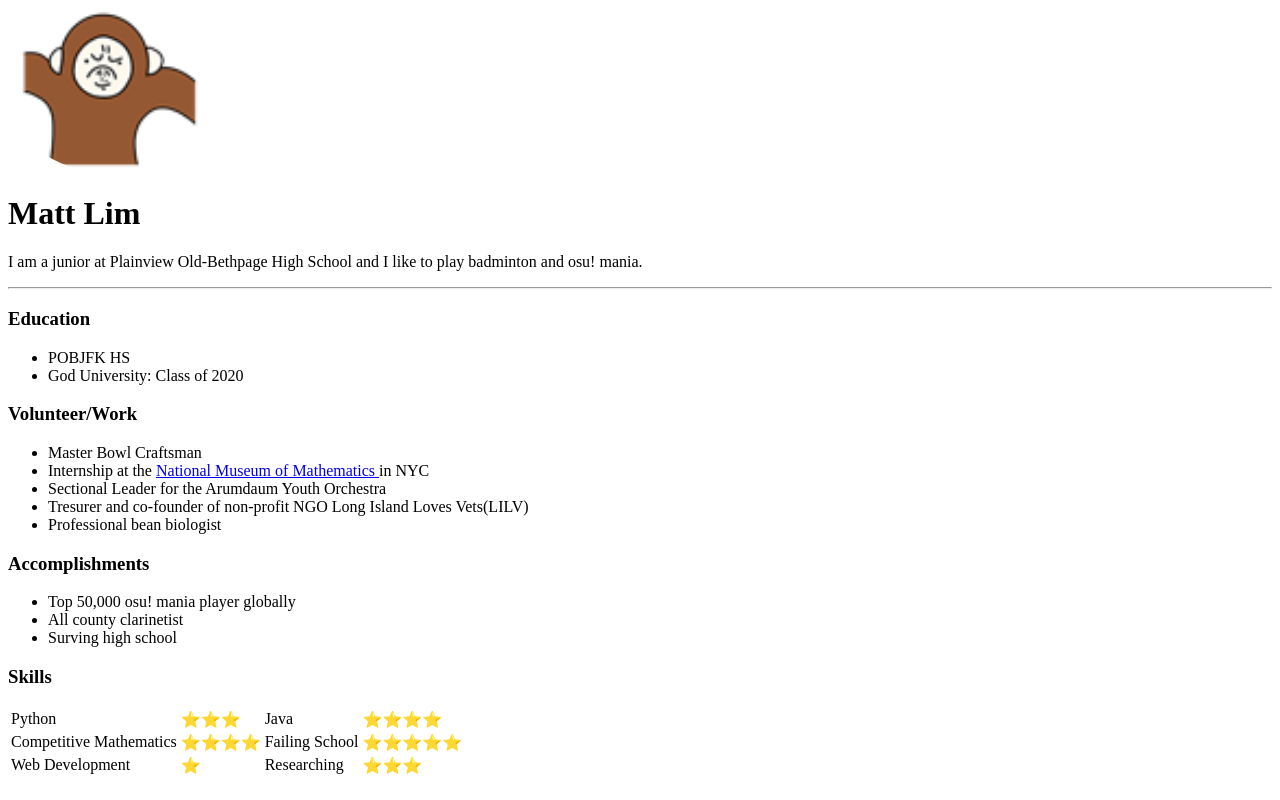
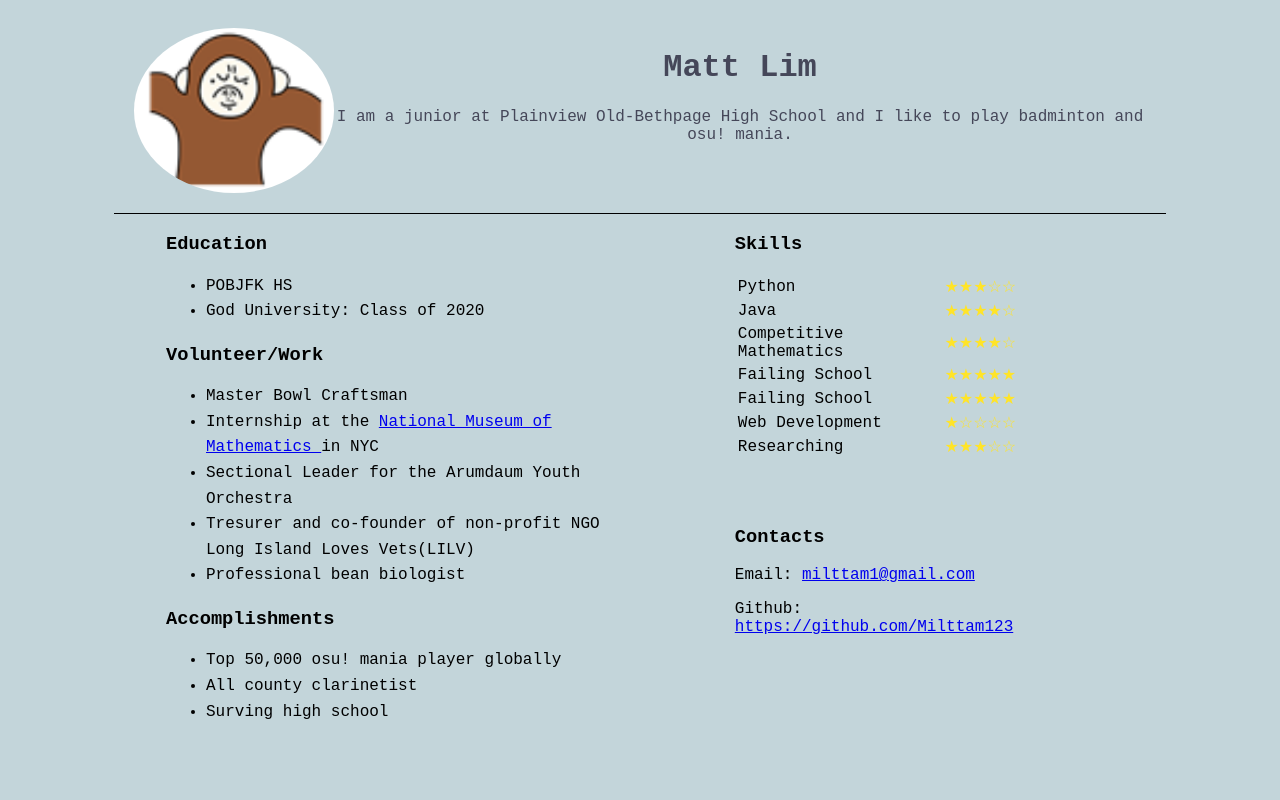
Before and after one commit to Milttam123/limbic2, a plain HTML site: page index.html in a window 1280 px wide. Drawn offline with Linux system fonts and the light colour scheme.

Commit message:
Add files via upload

```diff
--- a/index.html
+++ b/index.html
@@ -3,17 +3,19 @@
   <meta charset="UTF-8">
   <meta name="viewport" content="width=device-width, initial-scale=1.0">
   <meta http-equiv="X-UA-Compatible" content="ie=edge">
+  <link rel="stylesheet" href="styles.css">
   <title>Matt Lim is the best</title>
 </head>
   <body>
-    <header>
-      <img style="border-radius:100%; width: 200px;" src="sitepic.png" alt="A very handsome man">
+    <div class="head">
+      <img src="sitepic.png" alt="A very handsome man">
       <h1>Matt Lim</h1>
       <p>I am a junior at Plainview Old-Bethpage High School and I like to play badminton and osu! mania.</p>
-      <hr>
-    </header>
+    </div>
     <main>
 
+      <div class="sub">
+      <div class='subc'>
       <h3>Education</h3>
       <ul>
         <li>POBJFK HS</li>
@@ -35,26 +37,50 @@
         <li>All county clarinetist</li>
         <li>Surving high school</li>
       </ul>
+      </div>
+
+      <div class="subc">
+      <div class="tbl">
 
       <h3>Skills</h3>
       <table>
         <tr>
           <td>Python</td>
-          <td>⭐⭐⭐</td>
+          <td class="st">★★★☆☆</td>
+        </tr>
+        <tr>
           <td>Java</td>
-          <td>⭐⭐⭐⭐</td>
+          <td class="st">★★★★☆</td>
         </tr>
         <tr>
           <td>Competitive Mathematics</td>
-          <td>⭐⭐⭐⭐</td>
+          <td class="st">★★★★☆</td>
+        </tr>
+        <tr>
           <td>Failing School</td>
-          <td>⭐⭐⭐⭐⭐</td>
+          <td class="st">★★★★★</td>
         </tr>
+        <tr>
+          <td>Failing School</td>
+          <td class="st">★★★★★</td>
+        </tr>
+        <tr>
           <td>Web Development</td>
-          <td>⭐</td>
+          <td class="st">★☆☆☆☆</td>
+        </tr>
+        <tr>
           <td>Researching</td>
-          <td>⭐⭐⭐</td>
+          <td class="st">★★★☆☆</td>
+        </tr>
       </table>
+      </div>
+      <div class="cont">
+        <h3>Contacts</h3>
+        <p>Email: <a href="mailto:milttam1@gmail.com">milttam1@gmail.com</a></p>
+        <p>Github: <a href="https://github.com/Milttam123">https://github.com/Milttam123</a></p>
+      </div>
+    </div>
+    </div>
     </main>
   </body>
 </html>
--- /dev/null
+++ b/styles.css
@@ -0,0 +1,58 @@
+*{
+  font-family: Andale Mono, monospace;
+  background-color: #C3D5DA;
+}
+
+a:hover{
+  color: #a88a1e;
+  animation: link-hover 0.3s fowards;
+}
+@keyframes link-hover{
+  to{color:#a88a1e}
+}
+img{
+  border-radius:100%;
+  width: 200px;
+  float: left
+}
+
+li{
+  line-height: 1.6em;
+}
+
+.cont{
+  padding: 10% 20%;
+
+}
+.head{
+  text-align: center;
+  overflow: auto;
+  width:80%;
+  margin:auto;
+  padding: 20px;
+  border-bottom: 1px solid black;
+
+  font-family: Arial, Helvetica, sans-serif;
+  color: #454759;
+}
+
+
+.st {
+  color: #FFE428;
+}
+
+.sub{
+  width: 75%;
+  margin: auto;
+}
+
+.subc {
+  float: left;
+  width: 50%;
+  overflow:auto;
+  margin: auto;
+}
+
+.tbl{
+  padding: 0 20%;
+}
```
